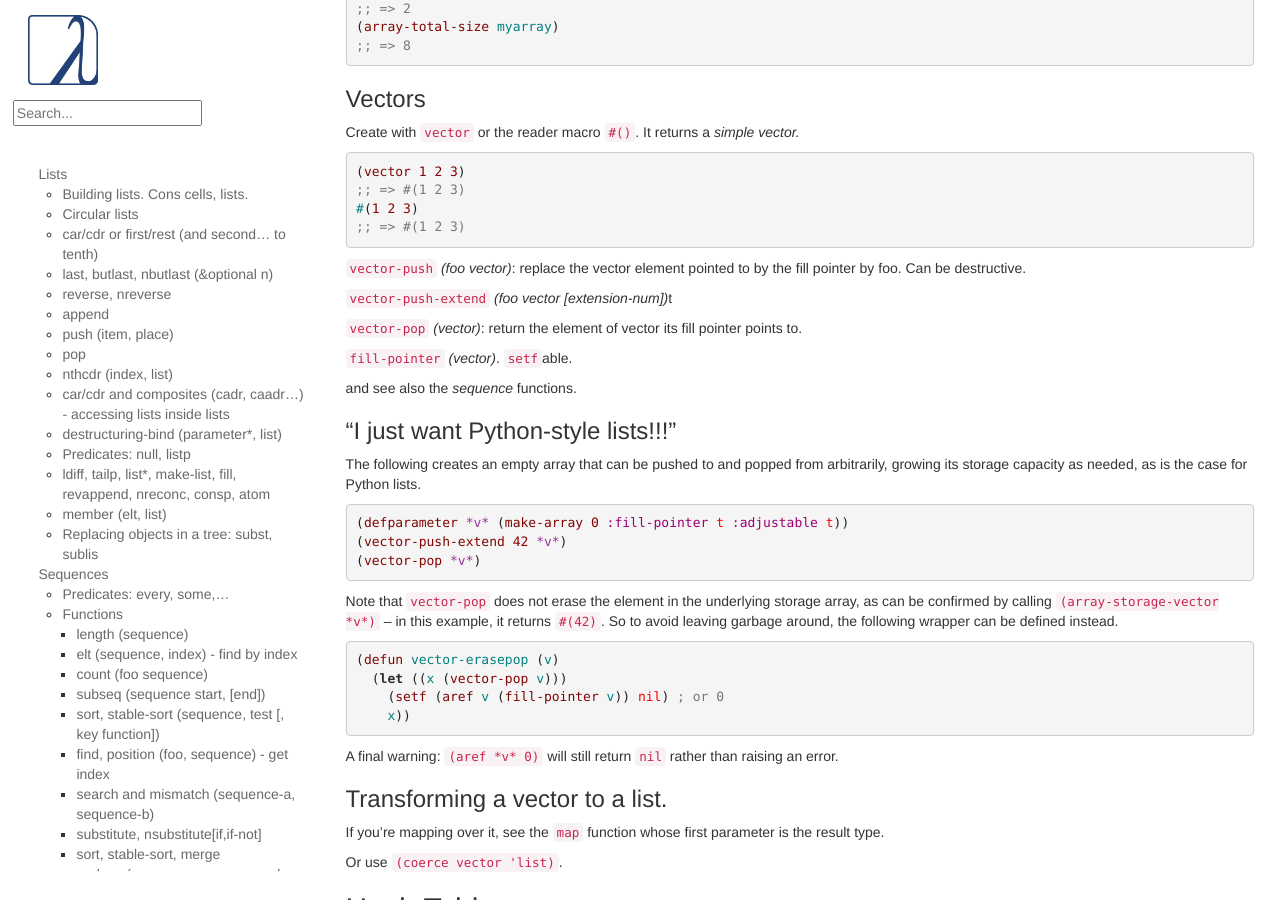
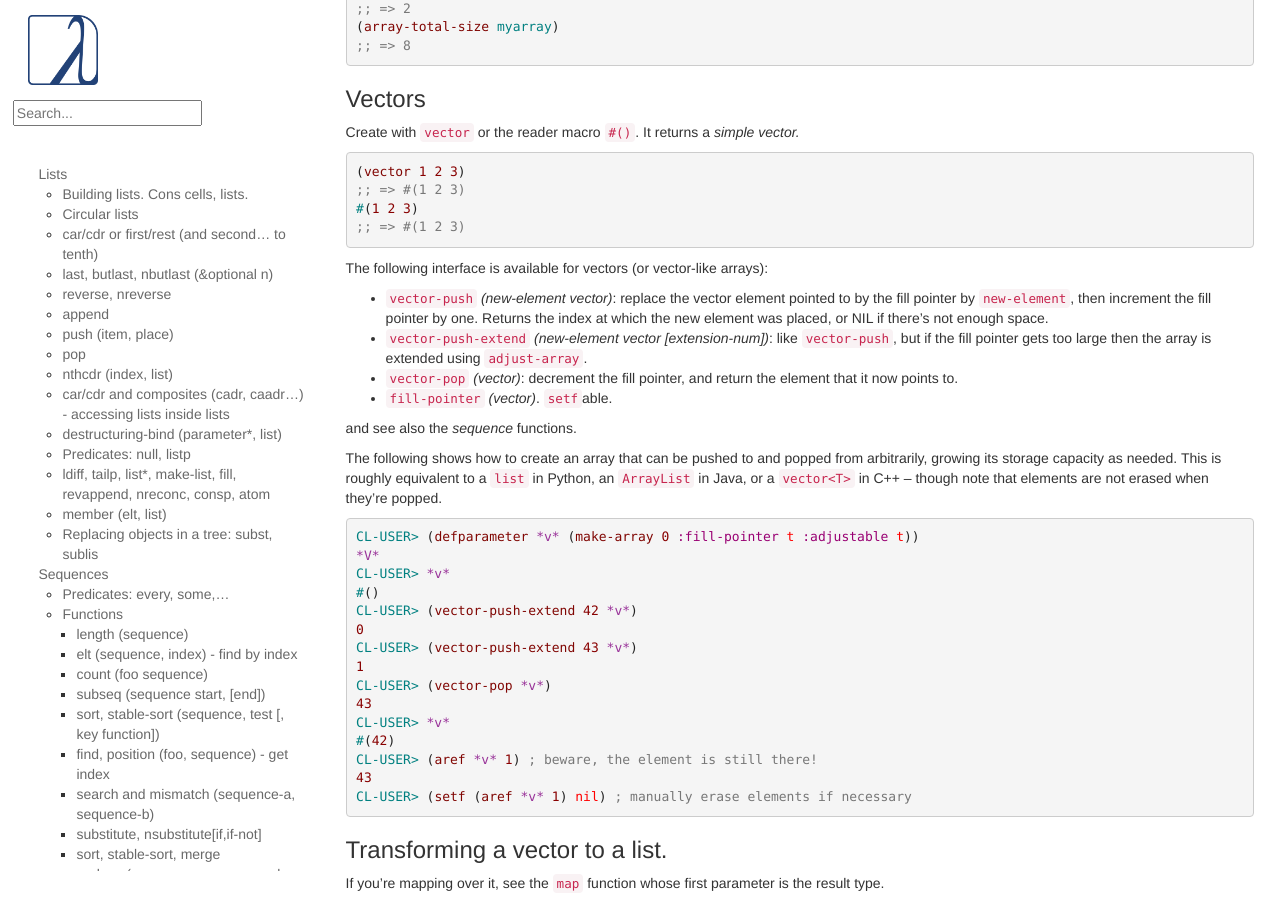
Before and after one commit to LispCookbook/cl-cookbook, a Jekyll site: the page built from data-structures.md, in a window 1280 px wide and 900 px high, scrolled down 12687 px. Built offline with Jekyll 4.4.1, drawn with Linux system fonts in a browser that asks for light colours.

Commit message:
Make it less Python-focused.

```diff
--- a/data-structures.md
+++ b/data-structures.md
@@ -890,38 +890,34 @@ vector._
 ;; => #(1 2 3)
 ~~~
 
-
-`vector-push` *(foo vector)*: replace the vector element pointed to by
-the fill pointer by foo. Can be destructive.
-
-`vector-push-extend` *(foo vector [extension-num])*t
-
-`vector-pop` *(vector)*: return the element of vector its fill pointer
-points to.
-
-`fill-pointer` *(vector)*. `setf`able.
+The following interface is available for vectors (or vector-like arrays):
+
+* `vector-push` *(new-element vector)*: replace the vector element pointed to by the fill pointer by `new-element`, then increment the fill pointer by one. Returns the index at which the new element was placed, or NIL if there's not enough space.
+* `vector-push-extend` *(new-element vector [extension-num])*: like `vector-push`, but if the fill pointer gets too large then the array is extended using `adjust-array`.
+* `vector-pop` *(vector)*: decrement the fill pointer, and return the element that it now points to.
+* `fill-pointer` *(vector)*. `setf`able.
 
 and see also the *sequence* functions.
 
-### "I just want Python-style lists!!!"
-The following creates an empty array that can be pushed to and popped from arbitrarily, growing its storage capacity as needed, as is the case for Python lists.
-
-~~~lisp
-(defparameter *v* (make-array 0 :fill-pointer t :adjustable t))
-(vector-push-extend 42 *v*)
-(vector-pop *v*)
-~~~
-
-Note that `vector-pop` does not erase the element in the underlying storage array, as can be confirmed by calling `(array-storage-vector *v*)` -- in this example, it returns `#(42)`. So to avoid leaving garbage around, the following wrapper can be defined instead.
-
-~~~lisp
-(defun vector-erasepop (v)
-  (let ((x (vector-pop v)))
-    (setf (aref v (fill-pointer v)) nil) ; or 0
-    x))
-~~~
-
-A final warning: `(aref *v* 0)` will still return `nil` rather than raising an error.
+The following shows how to create an array that can be pushed to and popped from arbitrarily, growing its storage capacity as needed. This is roughly equivalent to a `list` in Python, an `ArrayList` in Java, or a `vector<T>` in C++ -- though note that elements are not erased when they're popped.
+
+~~~lisp
+CL-USER> (defparameter *v* (make-array 0 :fill-pointer t :adjustable t))
+*V*
+CL-USER> *v*
+#()
+CL-USER> (vector-push-extend 42 *v*)
+0
+CL-USER> (vector-push-extend 43 *v*)
+1
+CL-USER> (vector-pop *v*)
+43
+CL-USER> *v*
+#(42)
+CL-USER> (aref *v* 1) ; beware, the element is still there!
+43
+CL-USER> (setf (aref *v* 1) nil) ; manually erase elements if necessary
+~~~
 
 ### Transforming a vector to a list.
 
```
